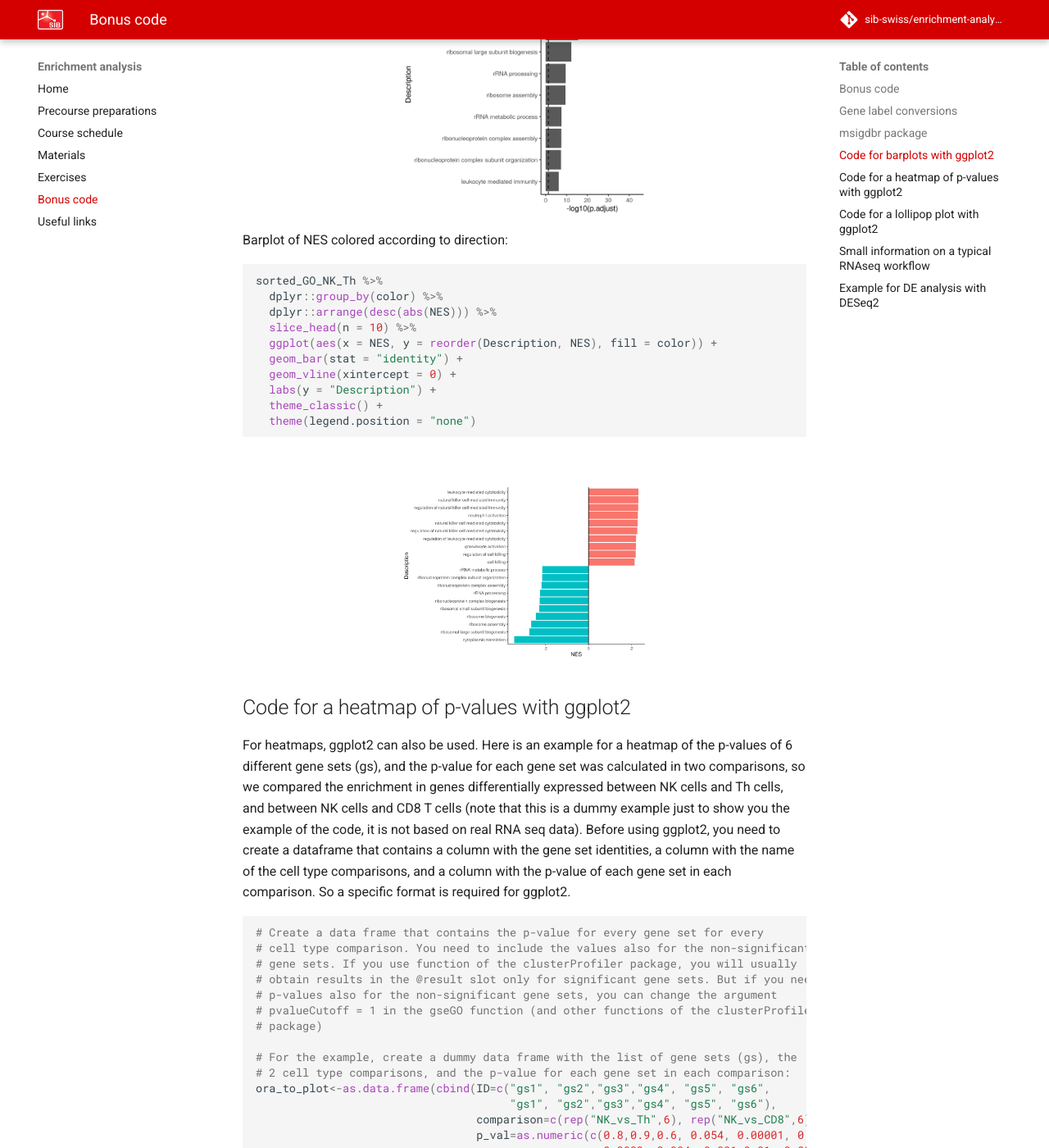
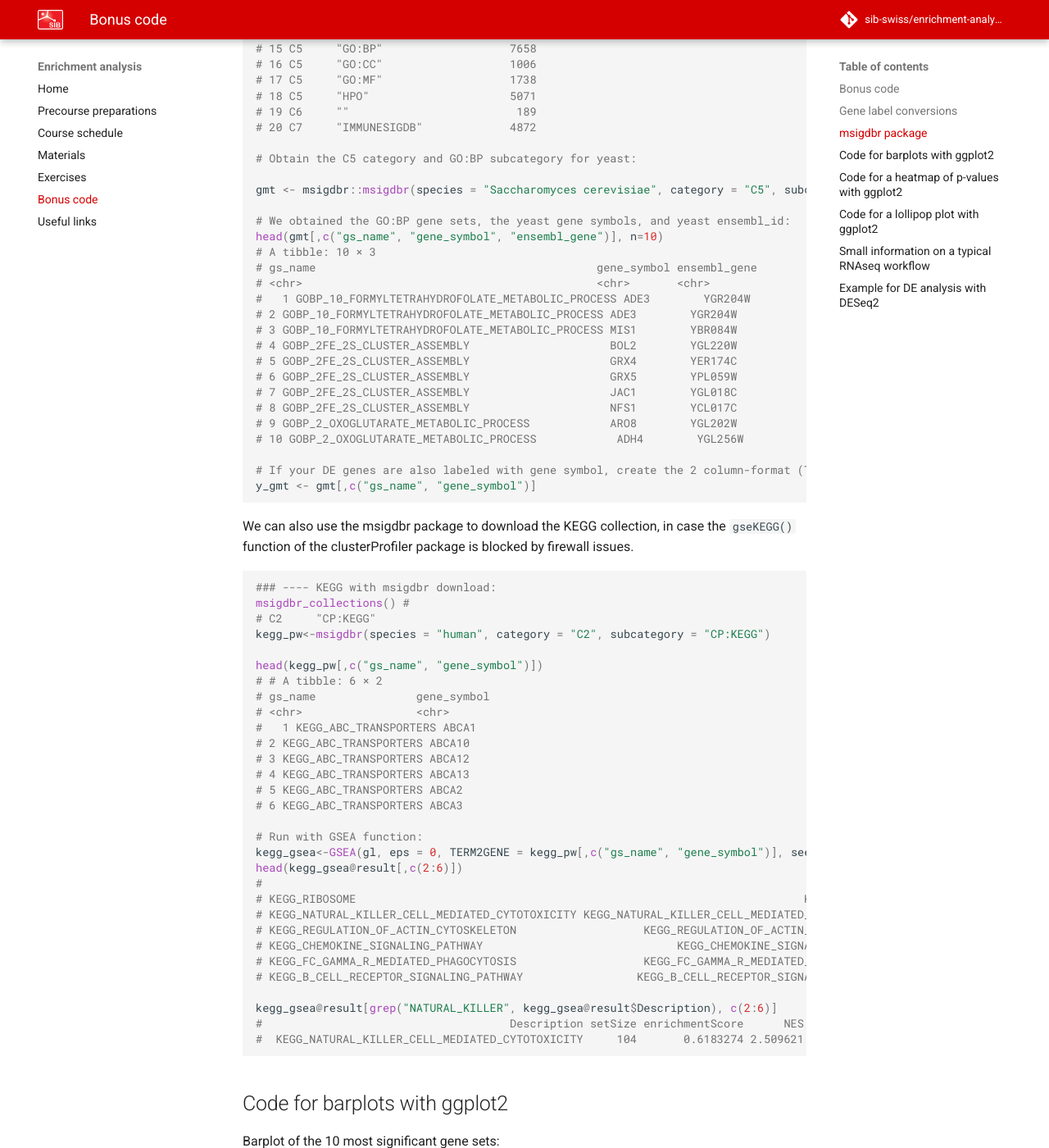
Before and after one commit to sib-swiss/enrichment-analysis-training, an MkDocs documentation site: the page built from docs/bonus_code.md, in a window 1280 px wide and 1400 px high, scrolled down 2933 px. Shown: the whole window at 82% size. Built offline with MkDocs 1.6.1 and Material for MkDocs 9.7.7, drawn with Linux system fonts in a browser that asks for light colours; comment, search, counter and statistics services are not loaded; the version menu is left out; some of the changed text lies outside the part shown.

Commit message:
update March 05 2024

````diff
--- a/docs/bonus_code.md
+++ b/docs/bonus_code.md
@@ -4,7 +4,6 @@ The following code was added thanks to questions from course participants of pas
 
 
 ## Gene label conversions
-
 
 It is often useful to convert different types of gene labels even further. Here is an example for gene label conversion
 and gene information extraction using [biomaRt](https://bioconductor.org/packages/release/bioc/html/biomaRt.html). A lot of information for each gene can be obtained, such as chromosome location,
@@ -111,8 +110,96 @@ msigdbr_species()
 #> 19 Sus scrofa                      pig, pigs, swine, wild boar
 #> 20 Xenopus tropicalis              tropical clawed frog, western clawed frog
 
+```
+
+For example, we can download the Gene Ontology Biological Process (GO:BP) collection with yeast gene symbols. To first check the available collections with msigdbr, use ``msigdbr_collections()```.
+
+```r
+print(msigdbr_collections(), n=20)
+# A tibble: 23 × 3
+#    gs_cat gs_subcat         num_genesets
+#    <chr>  <chr>                    <int>
+#  1 C1     ""                         299
+#  2 C2     "CGP"                     3384
+#  3 C2     "CP"                        29
+#  4 C2     "CP:BIOCARTA"              292
+#  5 C2     "CP:KEGG"                  186
+#  6 C2     "CP:PID"                   196
+#  7 C2     "CP:REACTOME"             1615
+#  8 C2     "CP:WIKIPATHWAYS"          664
+#  9 C3     "MIR:MIRDB"               2377
+# 10 C3     "MIR:MIR_Legacy"           221
+# 11 C3     "TFT:GTRD"                 518
+# 12 C3     "TFT:TFT_Legacy"           610
+# 13 C4     "CGN"                      427
+# 14 C4     "CM"                       431
+# 15 C5     "GO:BP"                   7658
+# 16 C5     "GO:CC"                   1006
+# 17 C5     "GO:MF"                   1738
+# 18 C5     "HPO"                     5071
+# 19 C6     ""                         189
+# 20 C7     "IMMUNESIGDB"             4872
+
+# Obtain the C5 category and GO:BP subcategory for yeast:
+
+gmt <- msigdbr::msigdbr(species = "Saccharomyces cerevisiae", category = "C5", subcategory = "GO:BP")
+
+# We obtained the GO:BP gene sets, the yeast gene symbols, and yeast ensembl_id:
+head(gmt[,c("gs_name", "gene_symbol", "ensembl_gene")], n=10)
+# A tibble: 10 × 3
+# gs_name                                          gene_symbol ensembl_gene
+# <chr>                                            <chr>       <chr>
+#   1 GOBP_10_FORMYLTETRAHYDROFOLATE_METABOLIC_PROCESS ADE3        YGR204W
+# 2 GOBP_10_FORMYLTETRAHYDROFOLATE_METABOLIC_PROCESS ADE3        YGR204W
+# 3 GOBP_10_FORMYLTETRAHYDROFOLATE_METABOLIC_PROCESS MIS1        YBR084W
+# 4 GOBP_2FE_2S_CLUSTER_ASSEMBLY                     BOL2        YGL220W
+# 5 GOBP_2FE_2S_CLUSTER_ASSEMBLY                     GRX4        YER174C
+# 6 GOBP_2FE_2S_CLUSTER_ASSEMBLY                     GRX5        YPL059W
+# 7 GOBP_2FE_2S_CLUSTER_ASSEMBLY                     JAC1        YGL018C
+# 8 GOBP_2FE_2S_CLUSTER_ASSEMBLY                     NFS1        YCL017C
+# 9 GOBP_2_OXOGLUTARATE_METABOLIC_PROCESS            ARO8        YGL202W
+# 10 GOBP_2_OXOGLUTARATE_METABOLIC_PROCESS            ADH4        YGL256W
+
+# If your DE genes are also labeled with gene symbol, create the 2 column-format (TERM2GENE argument) required by clusterProfiler for the GSEA() function for example:
+y_gmt <- gmt[,c("gs_name", "gene_symbol")]
 
 ```
+
+We can also use the msigdbr package to download the KEGG collection, in case the ```gseKEGG()``` function of the clusterProfiler package is blocked by firewall issues.
+
+```r
+### ---- KEGG with msigdbr download:
+msigdbr_collections() #
+# C2     "CP:KEGG"
+kegg_pw<-msigdbr(species = "human", category = "C2", subcategory = "CP:KEGG")
+
+head(kegg_pw[,c("gs_name", "gene_symbol")])
+# # A tibble: 6 × 2
+# gs_name               gene_symbol
+# <chr>                 <chr>
+#   1 KEGG_ABC_TRANSPORTERS ABCA1
+# 2 KEGG_ABC_TRANSPORTERS ABCA10
+# 3 KEGG_ABC_TRANSPORTERS ABCA12
+# 4 KEGG_ABC_TRANSPORTERS ABCA13
+# 5 KEGG_ABC_TRANSPORTERS ABCA2
+# 6 KEGG_ABC_TRANSPORTERS ABCA3
+
+# Run with GSEA function:
+kegg_gsea<-GSEA(gl, eps = 0, TERM2GENE = kegg_pw[,c("gs_name", "gene_symbol")], seed = TRUE)
+head(kegg_gsea@result[,c(2:6)])
+#                                                                                   Description setSize enrichmentScore       NES       pvalue
+# KEGG_RIBOSOME                                                                   KEGG_RIBOSOME      86      -0.9016245 -3.534228 9.828038e-49
+# KEGG_NATURAL_KILLER_CELL_MEDIATED_CYTOTOXICITY KEGG_NATURAL_KILLER_CELL_MEDIATED_CYTOTOXICITY     104       0.6183274  2.509621 7.254908e-13
+# KEGG_REGULATION_OF_ACTIN_CYTOSKELETON                   KEGG_REGULATION_OF_ACTIN_CYTOSKELETON     170       0.4547466  1.980859 2.337476e-07
+# KEGG_CHEMOKINE_SIGNALING_PATHWAY                             KEGG_CHEMOKINE_SIGNALING_PATHWAY     161       0.4463380  1.928426 4.354445e-07
+# KEGG_FC_GAMMA_R_MEDIATED_PHAGOCYTOSIS                   KEGG_FC_GAMMA_R_MEDIATED_PHAGOCYTOSIS      87       0.5343886  2.100787 1.599037e-06
+# KEGG_B_CELL_RECEPTOR_SIGNALING_PATHWAY                 KEGG_B_CELL_RECEPTOR_SIGNALING_PATHWAY      70       0.5299578  1.993277 8.000155e-06
+
+kegg_gsea@result[grep("NATURAL_KILLER", kegg_gsea@result$Description), c(2:6)]
+#                                     Description setSize enrichmentScore      NES       pvalue
+#  KEGG_NATURAL_KILLER_CELL_MEDIATED_CYTOTOXICITY     104       0.6183274 2.509621 7.254908e-13
+```
+
 
 ## Code for barplots with ggplot2
 
@@ -132,7 +219,7 @@ GO_NK_Th@result %>%
 
 ```
   <figure>
-  <img src="../assets/images/barplot_p_value.png" width="300"/>
+  <img src="../assets/images/barplot_p_value.png" width="500"/>
   </figure>
 
 
@@ -151,7 +238,7 @@ sorted_GO_NK_Th %>%
   theme(legend.position = "none")
 ```
   <figure>
-  <img src="../assets/images/barplot_NES.png" width="300"/>
+  <img src="../assets/images/barplot_NES.png" width="700"/>
   </figure>
 
 
@@ -229,8 +316,7 @@ You will obtain the following heatmap:
 
 ## Code for a lollipop plot with ggplot2
 
-In this lollipop of GSEA results of leukocyte-related GO pathways, the color will represent up- (red) or down-regulated (blue) gene sets, the dot size represents the setSize. The length of the gene set description is truncated to 50 characters. We use the GSEA results that we obtained after selecting the leukocyte-related GO pathways at the end of exercise 3
-
+In this lollipop of GSEA results of leukocyte-related GO pathways, the color will represent up- (red) or down-regulated (blue) gene sets, the dot size represents the setSize. The length of the gene set description is truncated to 50 characters. We use the GSEA results that we obtained after selecting the leukocyte-related GO pathways at the end of exercise 3.
 
 ```r
 # Bonus: lollipop plot of p-values of leukocyte-related GO pathways. The
````
Also changed, not shown: other parts of docs/bonus_code.md (+1 -1 lines), docs/exercises.md (+26 -14 lines), docs/assets/images/dotplot_hallmark.png (added), docs/assets/images/gseaplot2_hallmark.png (added), 1 other file.
